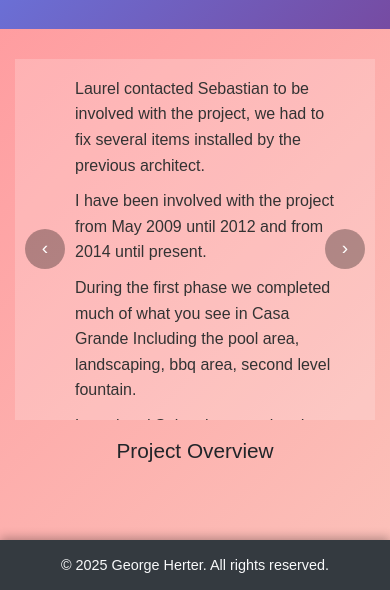
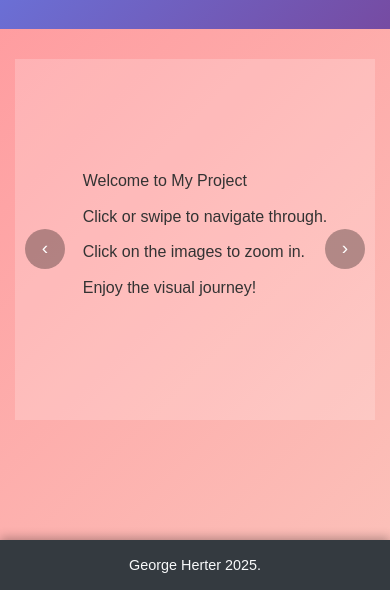
Before and after one commit to JorgeHerter/chiquitos_2, a plain HTML site: page index.html in a window 390 px wide. Shown: the part 252-842 px from the top of the page. Drawn offline with nearby package versions, Linux system fonts and the light colour scheme.

Commit message:
slide on mobile fix

```diff
--- a/carousel-data.js
+++ b/carousel-data.js
@@ -1,7 +1,20 @@
 const projectSlides = [
     {
-        title: 'Project Overview',
+
         bullets: [
+            'Welcome to My Project',
+            'Click or swipe to navigate through.',
+            'Click on the images to zoom in.',
+            'Enjoy the visual journey!'
+
+        ],
+        title: ''
+    },
+
+    {
+
+        bullets: [
+            'Project Overview',
             'I arrived on-site in May 2009.',
             'Laurel had started on the project previously, and was working with an Architect named Gain Franco Cane',
             'Sebastian, and his crew were working on Chiquitos 4 at the same time.',
@@ -10,8 +23,46 @@ const projectSlides = [
             'During the first phase we completed much of what you see in Casa Grande Including the pool area, landscaping, bbq area, second level fountain.',
             'Laurel and Sebastian completed what is now the garden and garden bedroom area between 2012 and 2014, while I was in grad school',
             'between 2014 and 2018 we finished Casa Chica, in what became the largest phase of the project.'
-        ]
+        ],
+        title: ''
     },
+
+    {
+        images: ['img/fish pond.jpg'],
+        title: 'Fish Pond Area',
+        caption: 'In May of 2009, when I arrived onsite, the fish pond/BBQ area was my first project.'
+    },
+
+    {
+        images: [
+            'img/fish pond.jpg',
+        ],
+        title: 'Fish Pond Area',
+        caption: '2009/2010 We built the boveda ceiling over the fish pond area, all the railings and steel celosia.'
+    },
+
+    {
+        images: ['img/fish pond2.jpg'],
+        title: 'Fish Pond Area',
+        caption: '2009/2010 We built the boveda ceiling over the fish pond area, all the railings and steel celosia.'
+    },
+
+    {
+        images: [
+            'img/bbq2.jpg',
+            'img/bbq3.jpg'
+        ],
+        title: 'Fish Pond Area',
+        caption: '2009/2010 We built the boveda ceiling over the fish pond area, all the railings and steel celosia.'
+    },
+
+     {
+        images: [
+            'img/entryway.jpg'],
+        title: 'Casa Grande Entryway',
+        caption: '2009/2010 We built out the Cantera door surround, installed lights, fixed the skylight.'
+    },
+
     {
         images: [
             'img/tree of life1.JPG',
@@ -20,9 +71,19 @@ const projectSlides = [
             'img/tree of life4.JPG',
             'img/tree of life5.JPG'
         ],
-        title: 'Building the Tree of Life Fountain',
-        caption: 'Visual progression of the fountain construction.'
+        title: 'Building the Tree of Life Sculpture',
+        caption: 'Visual progression of the sculpture construction.'
     },
+{
+        images: [
+            'img/art studio.JPG',
+            'img/art studio2.JPG',
+
+        ],
+        title: 'TV Room',
+        caption: 'This Room has been several things over time, we built and then demoed a massive concrete art table.'
+    },
+
 
     {
         images: ['img/ula darney.jpg'],
@@ -30,7 +91,7 @@ const projectSlides = [
         caption: '2009 I installed the Ula Darney chandalier and sconces.'
     },
     {
-        images: ['img/hallway.jpg'],
+        images: ['img/hallway2.jpg'],
         title: 'Casa Grande Construction',
         caption: '2009/2010 We installed new plumbing from the kitchen to the street.'
     },
@@ -88,14 +149,21 @@ const projectSlides = [
         caption: '2011/2012 We renovated the Green Room/bath, with new floor, parged walls, copper built-in decorations'
     },
     {
-        images: ['img/garden suite.jpg'],
+        images: [
+            'img/garden suite.jpg',
+            'img/garden.jpg'
+        ],
         title: 'Garden Bedroom',
         caption: '2012/2014 Laurel and Sebastian built the Garden Bedroom/bath incoperating design cues from the pool build.'
     },
     {
-        images: ['img/front room.jpg'],
+        images: [
+            'img/front room.jpg',
+            'img/entrybath.jpg'
+
+        ],
         title: 'Front Room Bed Surround',
-        caption: '2011/2012 Luarel designed the cabinetry, and bed surround as well as the built in in the loft.'
+        caption: '2011/2012 Luarel designed the cabinetry, and bed surround as well as the built in the loft. We remodeled the bath as well.'
     },
     {
         images: ['img/kitchen.JPG'],
@@ -121,5 +189,12 @@ const projectSlides = [
         images: ['img/casa chica king.jpg'],
         title: 'Casa Chica Construction',
         caption: '2014 Here we are finishing the interior of Casa Chica.'
-    }
+    },
+      {
+
+        bullets: [
+            'THE END'
+        ],
+        title: ''
+    },
 ];
--- a/index.html
+++ b/index.html
@@ -39,7 +39,7 @@
 
     <!-- Footer -->
     <footer class="footer">
-        <p>&copy; 2025 George Herter. All rights reserved.</p>
+        <p>George Herter 2025.</p>
     </footer>
 
     <script src="carousel-data.js"></script>
```
Also changed, not shown: img/art studio.jpg (added), img/art studio2.jpg (added), img/bbq2.jpg (added), img/bbq3.jpg (added), img/entrybath.jpg (added), img/entryway.jpg (added), img/fish pond.jpg (added), img/fish pond2.jpg (added), img/garden.jpg (added), img/garden2.jpg (added), img/hallway2.jpg (added), img/pool hall.jpg (added).
